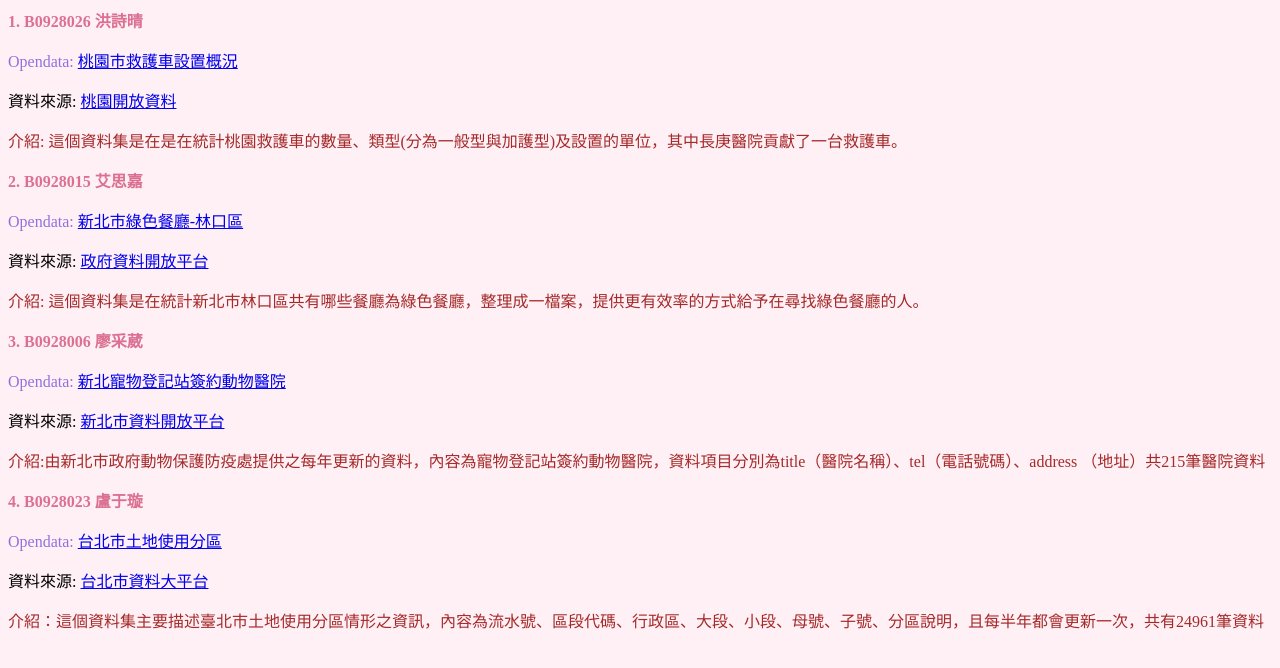
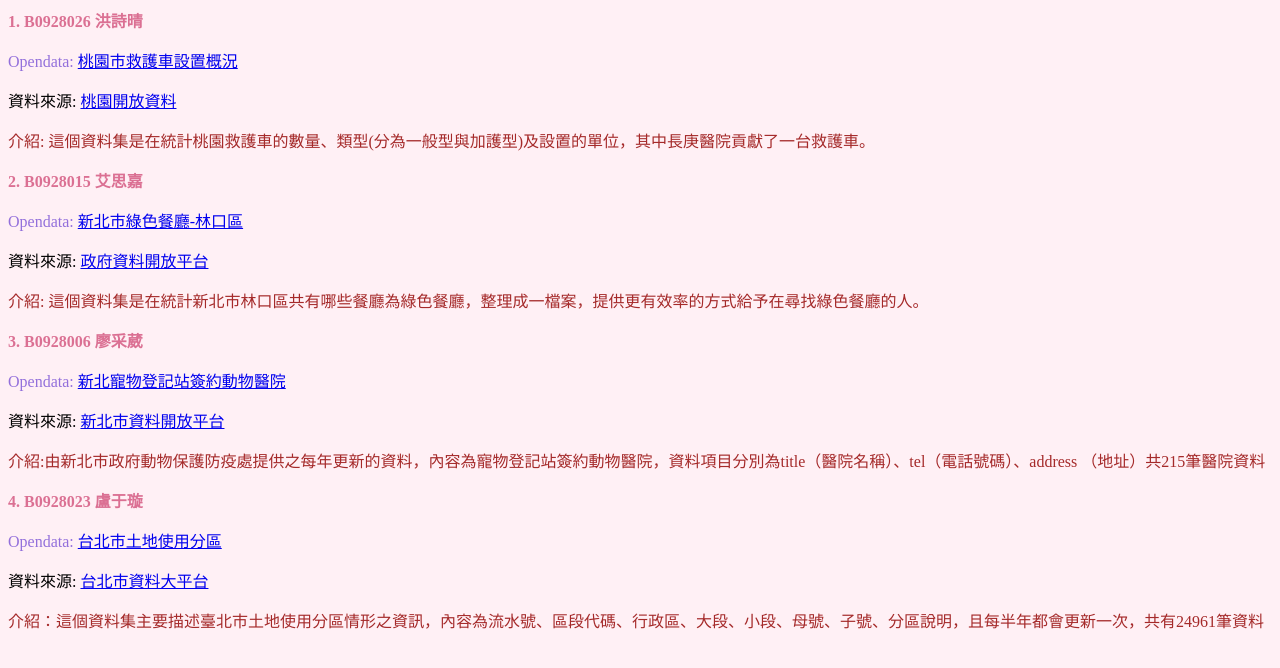
Before and after one commit to Hungshihching/database-hw1, a plain HTML site: page index.html in a window 1280 px wide. Drawn offline with Linux system fonts and the light colour scheme.

Commit message:
Update index.html

```diff
--- a/index.html
+++ b/index.html
@@ -21,7 +21,7 @@
     </font>
     </p>
     <p>
-        <font color="Brown">介紹: 這個資料集是在是在統計桃園救護車的數量、類型(分為一般型與加護型)及設置的單位，其中長庚醫院貢獻了一台救護車。</font>
+        <font color="Brown">介紹: 這個資料集是在統計桃園救護車的數量、類型(分為一般型與加護型)及設置的單位，其中長庚醫院貢獻了一台救護車。</font>
     </p>
     <strong>
         <font color="PaleVioletRed">2. B0928015 艾思嘉
```
